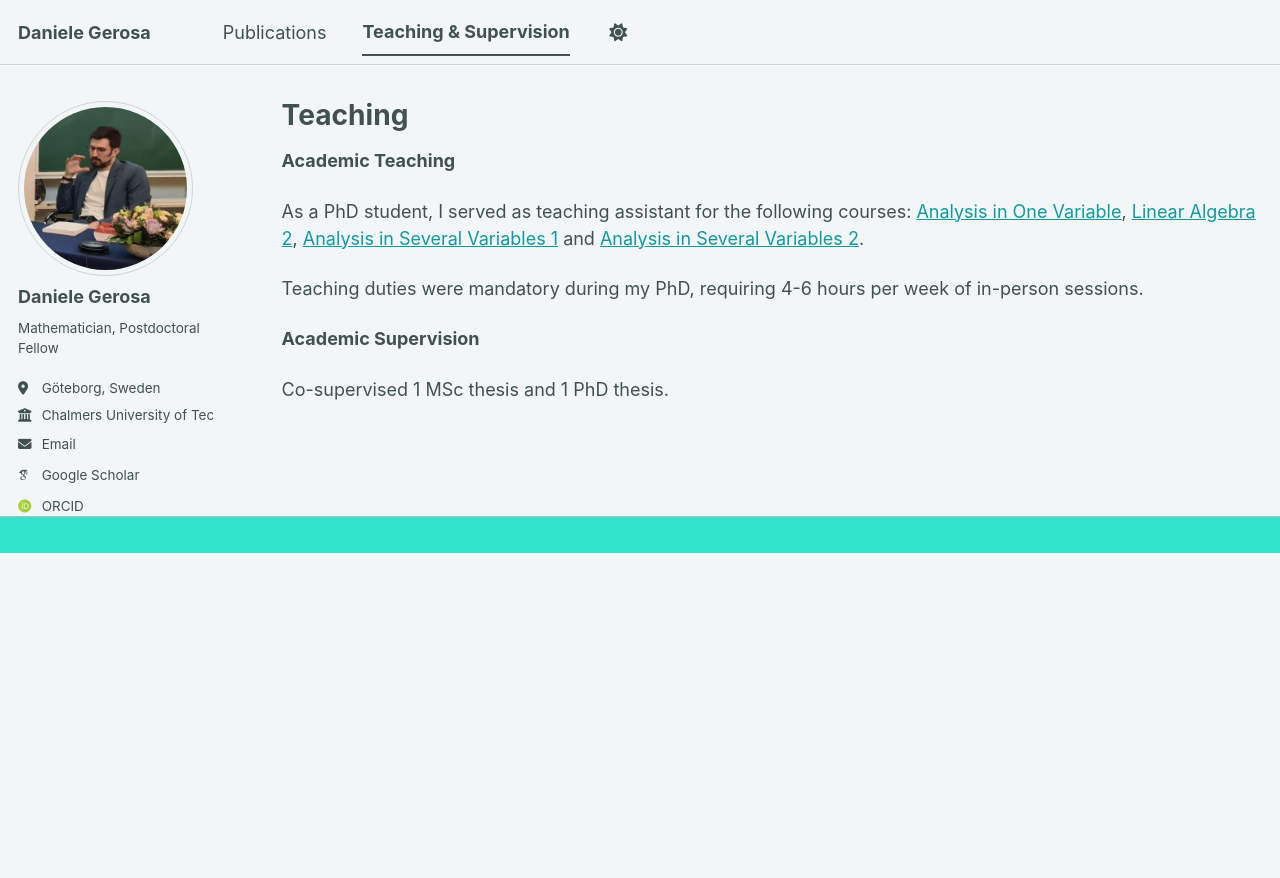
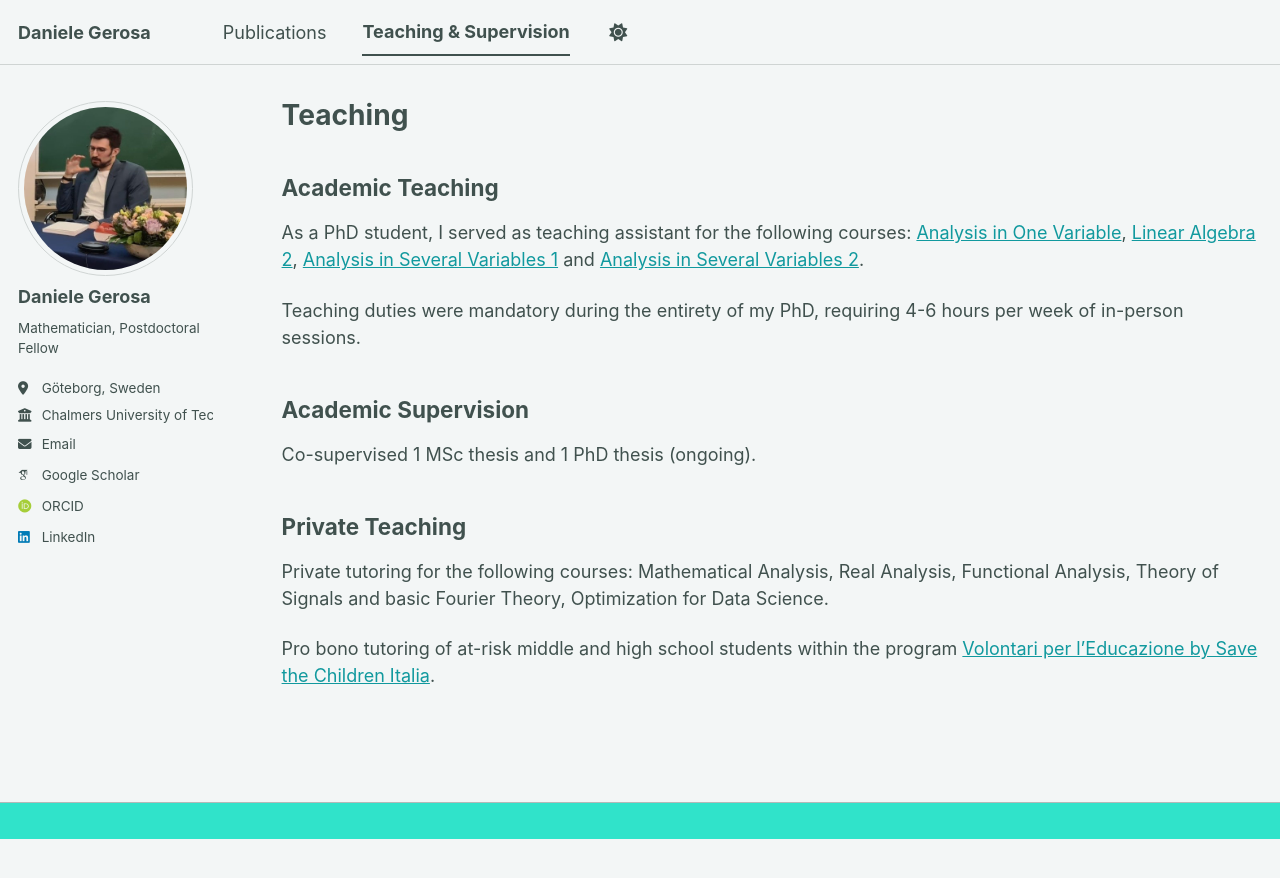
Before and after one commit to dagerosa/dagerosa.github.io, a Jekyll site: the page built from _pages/teaching.md, in a window 1280 px wide. Shown: the top 878 px of the page. Built offline with Jekyll 4.4.1, drawn with Linux system fonts in a browser that asks for light colours; some web fonts are replaced; a script bundle is joined from its source files by our own code; library files that are not in the unit come from our copies.

Commit message:
Update teaching.md

```diff
--- a/_pages/teaching.md
+++ b/_pages/teaching.md
@@ -5,12 +5,18 @@
 author_profile: true
 ---
 
-**Academic Teaching**
+## Academic Teaching
 
 As a PhD student, I served as teaching assistant for the following courses: [Analysis in One Variable](https://www.lunduniversity.lu.se/study/mathematics-analysis-in-one-variable-MATA31), [Linear Algebra 2](https://kursplaner.lu.se/english/MATB22.pdf), [Analysis in Several Variables 1](https://www.lunduniversity.lu.se/study/mathematics-analysis-in-several-variables-1-MATB21) and [Analysis in Several Variables 2](https://www.lunduniversity.lu.se/study/mathematics-analysis-in-several-variables-2-MATB23).
 
-Teaching duties were mandatory during my PhD, requiring 4-6 hours per week of in-person sessions.
+Teaching duties were mandatory during the entirety of my PhD, requiring 4-6 hours per week of in-person sessions.
 
-**Academic Supervision**
+## Academic Supervision
 
-Co-supervised 1 MSc thesis and 1 PhD thesis.
+Co-supervised 1 MSc thesis and 1 PhD thesis (ongoing).
+
+## Private Teaching
+
+Private tutoring for the following courses: Mathematical Analysis, Real Analysis, Functional Analysis, Theory of Signals and basic Fourier Theory, Optimization for Data Science.
+
+Pro bono tutoring of at-risk middle and high school students within the program [Volontari per l'Educazione by Save the Children Italia](https://www.savethechildren.it/cosa-facciamo/progetti/volontari-leducazione).
```
